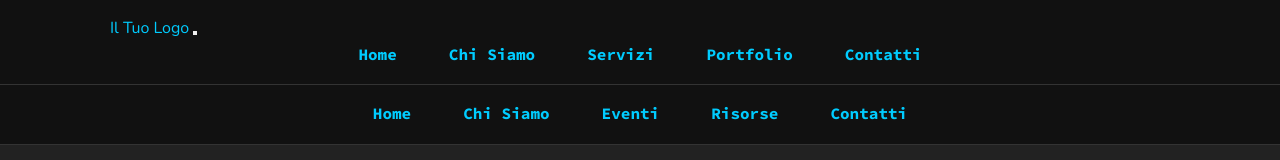
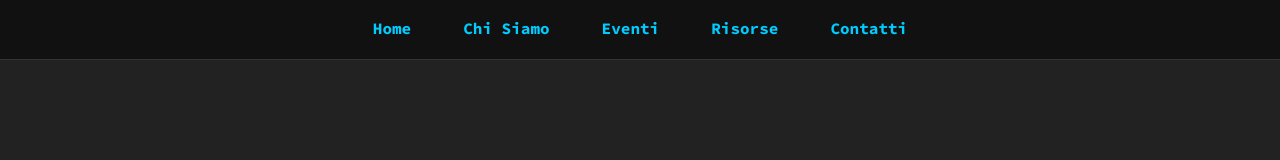
Before and after one commit to BitcoinBeerFaenza/bitcoinbeerfaenza, a plain HTML site: page index.html in a window 1280 px wide. Shown: the top 160 px of the page. Drawn offline with nearby package versions, Linux system fonts and the light colour scheme.

Commit message:
Update index.html

```diff
--- a/index.html
+++ b/index.html
@@ -1,29 +1,5 @@
 <!DOCTYPE html>
 <html lang="it">
-
-<header>
-    <div class="container">
-        <div class="header-inner">
-            <a href="#" class="logo">Il Tuo Logo</a>
-            <button class="hamburger-menu">
-                <div class="bar"></div>
-                <div class="bar"></div>
-                <div class="bar"></div>
-            </button>
-            <nav class="main-nav">
-                <ul>
-                    <li><a href="#hero">Home</a></li>
-                    <li><a href="#about">Chi Siamo</a></li>
-                    <li><a href="#services">Servizi</a></li>
-                    <li><a href="#portfolio">Portfolio</a></li>
-                    <li><a href="#contact">Contatti</a></li>
-                </ul>
-            </nav>
-        </div>
-    </div>
-</header>
-
-
     <head>
     <meta charset="UTF-8">
     <meta name="viewport" content="width=device-width, initial-scale=1.0">
```
